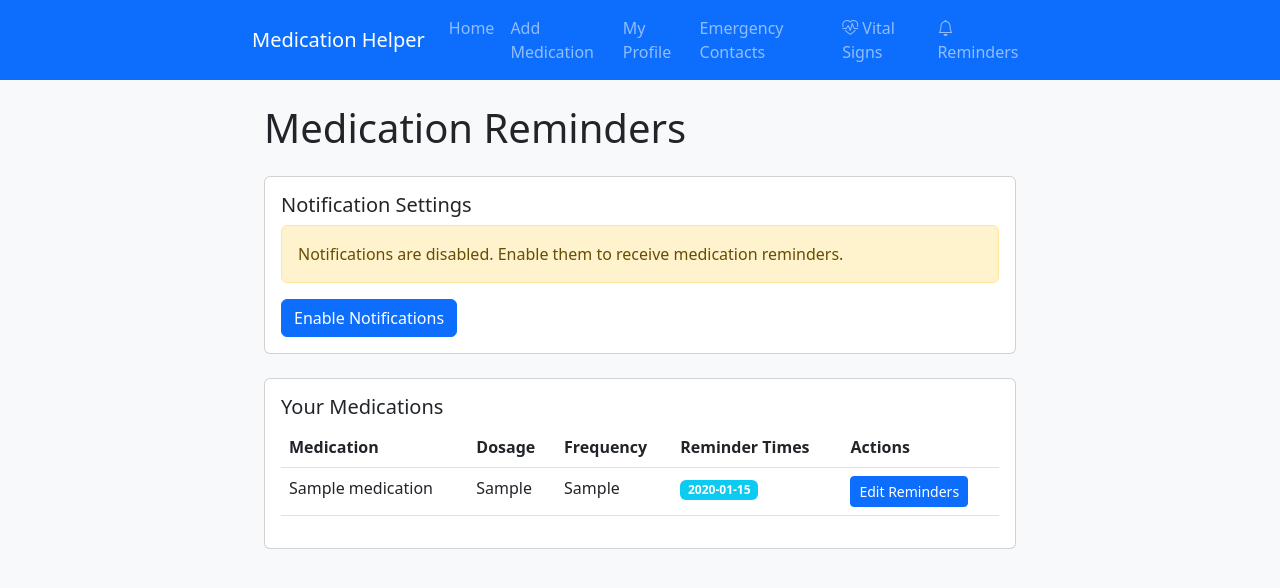
After one commit to esamuel/medication_helper, a Flask app: page /reminders in a window 1280 px wide. The commit adds this page. Shown: the top 588 px of the page. Run offline with Flask 3, Linux system fonts and the light colour scheme; tables that the repository leaves empty hold one stand-in row (values such as "Sample post"); some libraries are stand-ins or nearby versions.

Commit message:
Add medication reminders feature

```diff
--- a/app.py
+++ b/app.py
@@ -1,4 +1,4 @@
-from flask import Flask, render_template, request, redirect, url_for, flash
+from flask import Flask, render_template, request, redirect, url_for, flash, jsonify
 from flask_sqlalchemy import SQLAlchemy
 from datetime import datetime
 import os
@@ -60,6 +60,9 @@ class Medication(db.Model):
     time = db.Column(db.String(50), nullable=False)
     notes = db.Column(db.Text)
     created_at = db.Column(db.DateTime, default=datetime.utcnow)
+    reminder_enabled = db.Column(db.Boolean, default=False)
+    reminder_times = db.Column(db.String(500))  # Store times as JSON string
+    last_reminded = db.Column(db.DateTime)
 
 class UserProfile(db.Model):
     id = db.Column(db.Integer, primary_key=True)
@@ -325,6 +328,63 @@ def add_vitals():
 
     return render_template('add_vitals.html', now=datetime.now())
 
+@app.route('/reminders')
+def reminders():
+    medications = Medication.query.all()
+    return render_template('reminders.html', medications=medications)
+
+@app.route('/api/medication/<int:id>/reminders', methods=['GET'])
+def get_medication_reminders(id):
+    medication = Medication.query.get_or_404(id)
+    return {
+        'reminder_enabled': medication.reminder_enabled,
+        'reminder_times': medication.reminder_times or ''
+    }
+
+@app.route('/api/medication/<int:id>/reminders', methods=['POST'])
+def update_medication_reminders(id):
+    medication = Medication.query.get_or_404(id)
+    data = request.get_json()
+
+    medication.reminder_enabled = data.get('reminder_enabled', False)
+    medication.reminder_times = data.get('reminder_times', '')
+
+    try:
+        db.session.commit()
+        return {'status': 'success'}
+    except Exception as e:
+        app.logger.error(f'Error updating reminders: {str(e)}')
+        return {'status': 'error'}, 500
+
+@app.route('/api/check_reminders')
+def check_reminders():
+    current_time = datetime.now()
+    current_time_str = current_time.strftime('%H:%M')
+
+    # Find medications with reminders at the current time
+    medications = Medication.query.filter_by(reminder_enabled=True).all()
+    due_medications = []
+
+    for med in medications:
+        if not med.reminder_times:
+            continue
+
+        reminder_times = med.reminder_times.split(',')
+        if current_time_str in reminder_times:
+            # Check if we haven't already reminded for this medication recently
+            if not med.last_reminded or (current_time - med.last_reminded).total_seconds() > 300:  # 5 minutes
+                due_medications.append({
+                    'name': med.name,
+                    'dosage': med.dosage,
+                    'notes': med.notes
+                })
+                med.last_reminded = current_time
+
+    if due_medications:
+        db.session.commit()
+
+    return jsonify(due_medications)
+
 # Create tables and initialize database
 def init_db():
     with app.app_context():
--- a/templates/base.html
+++ b/templates/base.html
@@ -39,7 +39,14 @@
                         <a class="nav-link" href="{{ url_for('emergency_contacts') }}">Emergency Contacts</a>
                     </li>
                     <li class="nav-item">
-                        <a class="nav-link" href="{{ url_for('vitals') }}">Vital Signs</a>
+                        <a class="nav-link" href="{{ url_for('vitals') }}">
+                            <i class="bi bi-heart-pulse"></i> Vital Signs
+                        </a>
+                    </li>
+                    <li class="nav-item">
+                        <a class="nav-link" href="{{ url_for('reminders') }}">
+                            <i class="bi bi-bell"></i> Reminders
+                        </a>
                     </li>
                 </ul>
             </div>
--- /dev/null
+++ b/templates/reminders.html
@@ -0,0 +1,264 @@
+{% extends "base.html" %}
+
+{% block title %}Medication Reminders{% endblock %}
+
+{% block content %}
+<div class="container">
+    <h1 class="mb-4">Medication Reminders</h1>
+
+    <div class="row">
+        <div class="col-md-12">
+            <div class="card mb-4">
+                <div class="card-body">
+                    <h5 class="card-title">Notification Settings</h5>
+                    <div class="alert alert-info" id="notification-status">
+                        Checking notification permissions...
+                    </div>
+                    <button class="btn btn-primary" id="enable-notifications">Enable Notifications</button>
+                </div>
+            </div>
+        </div>
+    </div>
+
+    <div class="row">
+        <div class="col-md-12">
+            <div class="card">
+                <div class="card-body">
+                    <h5 class="card-title">Your Medications</h5>
+                    <div class="table-responsive">
+                        <table class="table">
+                            <thead>
+                                <tr>
+                                    <th>Medication</th>
+                                    <th>Dosage</th>
+                                    <th>Frequency</th>
+                                    <th>Reminder Times</th>
+                                    <th>Actions</th>
+                                </tr>
+                            </thead>
+                            <tbody>
+                                {% for med in medications %}
+                                <tr>
+                                    <td>{{ med.name }}</td>
+                                    <td>{{ med.dosage }}</td>
+                                    <td>{{ med.frequency }}</td>
+                                    <td>
+                                        <div class="reminder-times" data-med-id="{{ med.id }}">
+                                            {% if med.reminder_times %}
+                                                {% for time in med.reminder_times.split(',') %}
+                                                    <span class="badge bg-info me-1">{{ time }}</span>
+                                                {% endfor %}
+                                            {% else %}
+                                                No reminders set
+                                            {% endif %}
+                                        </div>
+                                    </td>
+                                    <td>
+                                        <button class="btn btn-sm btn-primary edit-reminder" data-med-id="{{ med.id }}">
+                                            Edit Reminders
+                                        </button>
+                                    </td>
+                                </tr>
+                                {% endfor %}
+                            </tbody>
+                        </table>
+                    </div>
+                </div>
+            </div>
+        </div>
+    </div>
+</div>
+
+<!-- Modal for editing reminders -->
+<div class="modal fade" id="reminderModal" tabindex="-1">
+    <div class="modal-dialog">
+        <div class="modal-content">
+            <div class="modal-header">
+                <h5 class="modal-title">Edit Reminders</h5>
+                <button type="button" class="btn-close" data-bs-dismiss="modal"></button>
+            </div>
+            <div class="modal-body">
+                <form id="reminderForm">
+                    <input type="hidden" id="medication_id">
+                    <div class="mb-3">
+                        <label class="form-label">Enable Reminders</label>
+                        <div class="form-check form-switch">
+                            <input class="form-check-input" type="checkbox" id="reminder_enabled">
+                            <label class="form-check-label" for="reminder_enabled">Active</label>
+                        </div>
+                    </div>
+                    <div id="reminder_times_container">
+                        <div class="mb-3">
+                            <label class="form-label">Reminder Times</label>
+                            <div class="d-flex align-items-center mb-2">
+                                <input type="time" class="form-control reminder-time">
+                                <button type="button" class="btn btn-danger ms-2 remove-time">
+                                    <i class="bi bi-trash"></i>
+                                </button>
+                            </div>
+                        </div>
+                        <button type="button" class="btn btn-secondary" id="add_time">
+                            <i class="bi bi-plus-lg"></i> Add Time
+                        </button>
+                    </div>
+                </form>
+            </div>
+            <div class="modal-footer">
+                <button type="button" class="btn btn-secondary" data-bs-dismiss="modal">Close</button>
+                <button type="button" class="btn btn-primary" id="save_reminders">Save changes</button>
+            </div>
+        </div>
+    </div>
+</div>
+{% endblock %}
+
+{% block scripts %}
+<script>
+let notificationPermission = false;
+
+// Check if the browser supports notifications
+if ('Notification' in window) {
+    if (Notification.permission === 'granted') {
+        notificationPermission = true;
+        updateNotificationStatus();
+    } else if (Notification.permission !== 'denied') {
+        document.getElementById('enable-notifications').style.display = 'block';
+    }
+}
+
+function updateNotificationStatus() {
+    const statusElement = document.getElementById('notification-status');
+    if (notificationPermission) {
+        statusElement.className = 'alert alert-success';
+        statusElement.textContent = 'Notifications are enabled!';
+        document.getElementById('enable-notifications').style.display = 'none';
+    } else {
+        statusElement.className = 'alert alert-warning';
+        statusElement.textContent = 'Notifications are disabled. Enable them to receive medication reminders.';
+    }
+}
+
+document.getElementById('enable-notifications').addEventListener('click', async () => {
+    try {
+        const permission = await Notification.requestPermission();
+        notificationPermission = permission === 'granted';
+        updateNotificationStatus();
+    } catch (error) {
+        console.error('Error requesting notification permission:', error);
+    }
+});
+
+// Modal handling
+const reminderModal = new bootstrap.Modal(document.getElementById('reminderModal'));
+const reminderForm = document.getElementById('reminderForm');
+let currentMedId = null;
+
+// Add new time field
+document.getElementById('add_time').addEventListener('click', () => {
+    const container = document.createElement('div');
+    container.className = 'd-flex align-items-center mb-2';
+    container.innerHTML = `
+        <input type="time" class="form-control reminder-time">
+        <button type="button" class="btn btn-danger ms-2 remove-time">
+            <i class="bi bi-trash"></i>
+        </button>
+    `;
+    document.querySelector('#reminder_times_container .mb-3').appendChild(container);
+});
+
+// Remove time field
+document.addEventListener('click', (e) => {
+    if (e.target.closest('.remove-time')) {
+        e.target.closest('.d-flex').remove();
+    }
+});
+
+// Edit reminder button click
+document.querySelectorAll('.edit-reminder').forEach(button => {
+    button.addEventListener('click', async () => {
+        currentMedId = button.dataset.medId;
+        document.getElementById('medication_id').value = currentMedId;
+
+        // Fetch current reminder settings
+        const response = await fetch(`/api/medication/${currentMedId}/reminders`);
+        const data = await response.json();
+
+        document.getElementById('reminder_enabled').checked = data.reminder_enabled;
+
+        // Clear existing time fields
+        const timeContainer = document.querySelector('#reminder_times_container .mb-3');
+        timeContainer.innerHTML = '';
+
+        // Add time fields for existing times
+        if (data.reminder_times) {
+            data.reminder_times.split(',').forEach(time => {
+                const container = document.createElement('div');
+                container.className = 'd-flex align-items-center mb-2';
+                container.innerHTML = `
+                    <input type="time" class="form-control reminder-time" value="${time}">
+                    <button type="button" class="btn btn-danger ms-2 remove-time">
+                        <i class="bi bi-trash"></i>
+                    </button>
+                `;
+                timeContainer.appendChild(container);
+            });
+        }
+
+        reminderModal.show();
+    });
+});
+
+// Save reminders
+document.getElementById('save_reminders').addEventListener('click', async () => {
+    const times = Array.from(document.querySelectorAll('.reminder-time'))
+        .map(input => input.value)
+        .filter(time => time !== '');
+
+    const data = {
+        reminder_enabled: document.getElementById('reminder_enabled').checked,
+        reminder_times: times.join(',')
+    };
+
+    try {
+        const response = await fetch(`/api/medication/${currentMedId}/reminders`, {
+            method: 'POST',
+            headers: {
+                'Content-Type': 'application/json'
+            },
+            body: JSON.stringify(data)
+        });
+
+        if (response.ok) {
+            location.reload();
+        } else {
+            alert('Error saving reminders');
+        }
+    } catch (error) {
+        console.error('Error saving reminders:', error);
+        alert('Error saving reminders');
+    }
+});
+
+// Check for reminders every minute
+setInterval(async () => {
+    if (!notificationPermission) return;
+
+    try {
+        const response = await fetch('/api/check_reminders');
+        const reminders = await response.json();
+
+        reminders.forEach(reminder => {
+            new Notification(`Time to take ${reminder.name}`, {
+                body: `Take ${reminder.dosage} of ${reminder.name}\n${reminder.notes || ''}`,
+                icon: '/static/icon.png'
+            });
+        });
+    } catch (error) {
+        console.error('Error checking reminders:', error);
+    }
+}, 60000);
+
+// Initial notification status update
+updateNotificationStatus();
+</script>
+{% endblock %}
```
